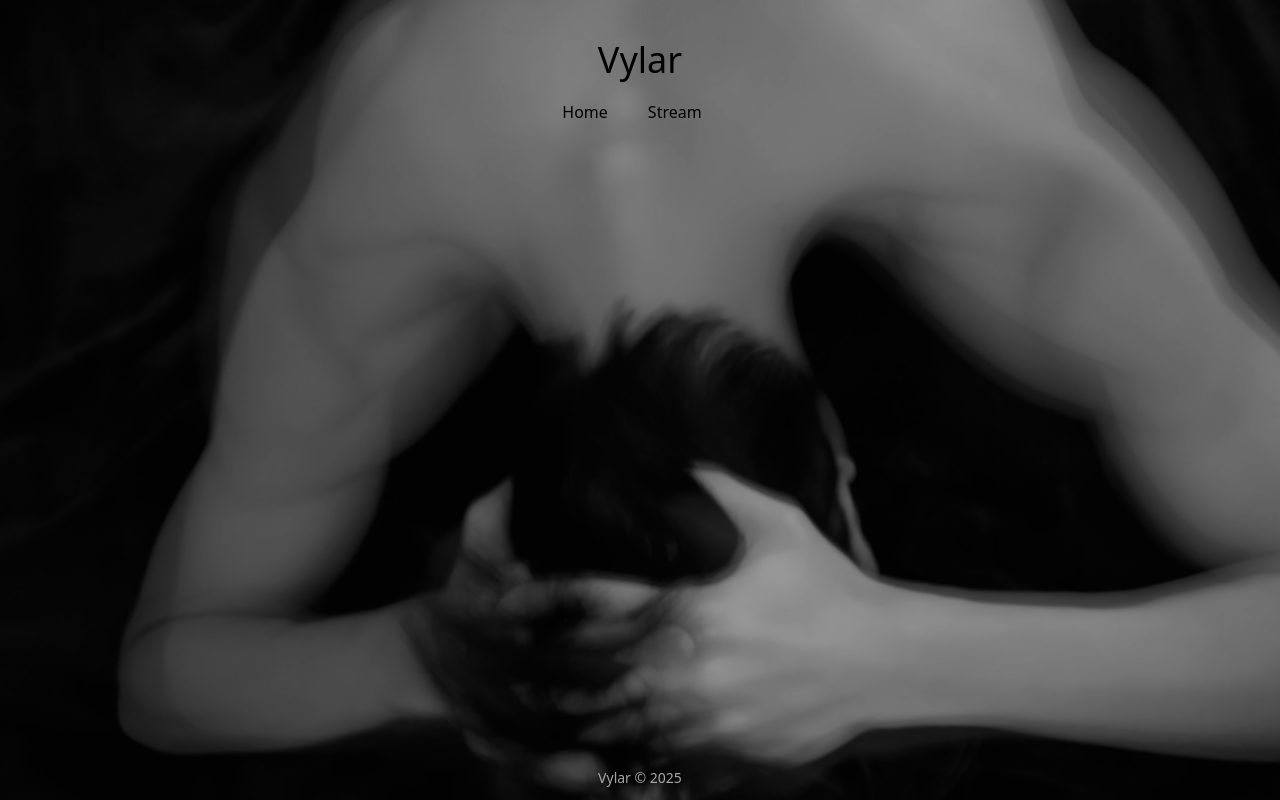
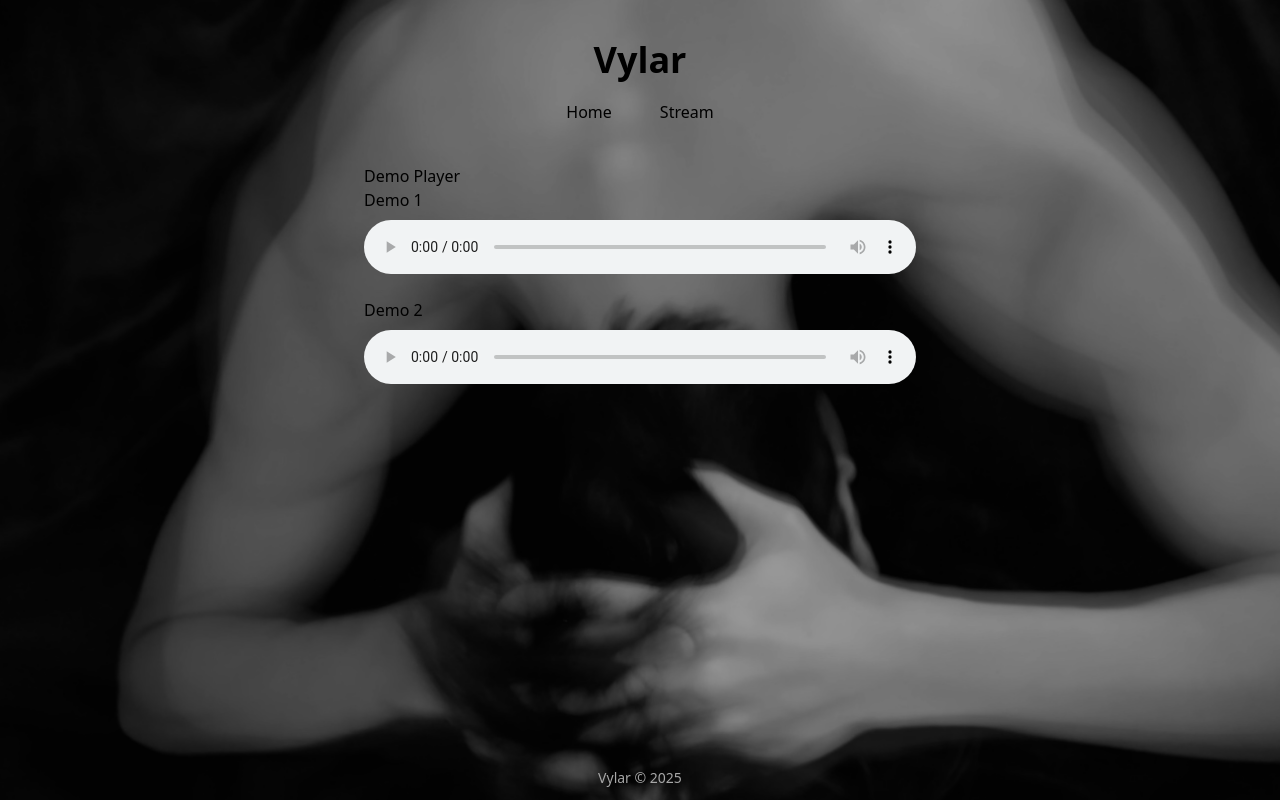
Before and after one commit to eyeop/vylarwebsite, a React (Vite) app in the folder vylarexperience/: page /demos in a window 1280 px wide. Built offline with nearby package versions, Linux system fonts and the light colour scheme.

Commit message:
added demos

```diff
--- a/vylarexperience/src/App.jsx
+++ b/vylarexperience/src/App.jsx
@@ -7,6 +7,7 @@ import {
 import Header from "./components/Header";
 import Home from "./pages/Home";
 import Stream from "./pages/Stream";
+import Demos from "./pages/Demos";
 import Footer from "./components/Footer";
 
 import layingDownBgImage from "./img/IMG_5683.JPG";
@@ -26,6 +27,7 @@ function App() {
       <Routes>
         <Route path="/" element={<Home />} />
         <Route path="/stream" element={<Stream />} />
+        <Route path="/demos" element={<Demos />} />
         {/* <Route path="/tour" element={<div>Tour</div>} /> */}
         {/* <Route path="/contact" element={<div>Contact</div>} /> */}
       </Routes>
--- a/vylarexperience/src/components/Header.jsx
+++ b/vylarexperience/src/components/Header.jsx
@@ -1,37 +1,37 @@
-import { Link } from "react-router-dom";
+import { Link, useLocation } from "react-router-dom";
 
 export default function Header() {
+  const location = useLocation();
+
+  const navItems = [
+    { label: "Home", to: "/" },
+    { label: "Stream", to: "/stream" },
+    // { label: "Contact", to: "/contact" },
+  ];
+
   return (
     <header className="bg-transparent">
-      <div className="flex justify-center items-center text-4xl text-black pt-10 pb-1">
+      <div className="flex justify-center items-center text-4xl text-black pt-10 pb-1 font-semibold">
         <Link to="/">Vylar</Link>
       </div>
       <nav className="w-full">
         <ul className="flex justify-center space-x-4 py-4 text-black">
-          <li>
-            <Link
-              to="/"
-              className="hover:text-white hover:bg-gray-800 px-3 py-2 rounded"
-            >
-              Home
-            </Link>
-          </li>
-          <li>
-            <Link
-              to="/stream"
-              className="hover:text-white hover:bg-gray-800 px-3 py-2 rounded"
-            >
-              Stream
-            </Link>
-          </li>
-          <li>
-            {/* <Link
-              to="/contact"
-              className="hover:text-white hover:bg-gray-800 px-3 py-2 rounded"
-            >
-              Contact
-            </Link> */}
-          </li>
+          {navItems.map((item) => (
+            <li key={item.to}>
+              <Link
+                to={item.to}
+                className={`px-4 py-2 rounded-md transition-all duration-200 ease-in-out
+                  ${
+                    location.pathname === item.to
+                      ? "bg-black text-gray-200"
+                      : "hover:bg-black hover:text-gray-200 active:scale-95"
+                  }
+                `}
+              >
+                {item.label}
+              </Link>
+            </li>
+          ))}
         </ul>
       </nav>
     </header>
--- /dev/null
+++ b/vylarexperience/src/pages/Demos.jsx
@@ -0,0 +1,31 @@
+import React from "react";
+import demo1 from "../audio/2025_06_30_BOMH_75bpm_Amaj.mp3";
+import demo2 from "../audio/2025_06_07Feelings_Progress.wav";
+
+const demoTracks = [
+  { title: "Demo 1", url: demo1 },
+  { title: "Demo 2", url: demo2 },
+  // Add more demos as needed
+];
+
+export default function Demos() {
+  return (
+    <div style={{ maxWidth: 600, margin: "0 auto", padding: 24 }}>
+      <h1>Demo Player</h1>
+      <ul>
+        {demoTracks.map((track) => (
+          <li key={track.url} style={{ marginBottom: 24 }}>
+            <div>{track.title}</div>
+            <audio
+              src={track.url}
+              controls
+              style={{ width: "100%", marginTop: 8 }}
+            >
+              Your browser does not support the audio element.
+            </audio>
+          </li>
+        ))}
+      </ul>
+    </div>
+  );
+}
--- a/vylarexperience/src/pages/Home.jsx
+++ b/vylarexperience/src/pages/Home.jsx
@@ -3,7 +3,7 @@ export default function Home() {
     <>
       <div className="flex flex-col items-center min-h-screen px-4">
         {/* <h1 className="text-2xl text-center text-white pt-3 pb-6">On a Race</h1> */}
-        <div className="w-full max-w-sm pt-8">
+        <div className="w-full max-w-xs pt-8">
           <iframe
             className="rounded-lg w-full h-[352px]"
             src="https://open.spotify.com/embed/track/409t1DwzMqrBxP54uzAGK1?utm_source=generator&theme=0"
@@ -15,7 +15,7 @@ export default function Home() {
       <div className="flex flex-col items-center min-h-screen text-black py-3">
         {/* <h1 className="text-2xl mb-4">Discover Vylar</h1> */}
       </div>
-      <div className="fixed right-0 top-1/2 transform -translate-y-1/2 flex flex-col space-y-6 pr-4">
+      <div className="fixed right-0 top-1/2 transform -translate-y-1/2 flex flex-col space-y-4 pr-4">
         <a
           href="https://instagram.com/vylarexperience"
           target="_blank"
@@ -43,7 +43,7 @@ export default function Home() {
           />
         </a>
         <a
-          href="https://tiktok.com/@vylar3"
+          href="https://tiktok.com/@vylarexperience"
           target="_blank"
           rel="noopener noreferrer"
         >
```
Also changed, not shown: 2 other files (tests, documents, lock files or other folders).
